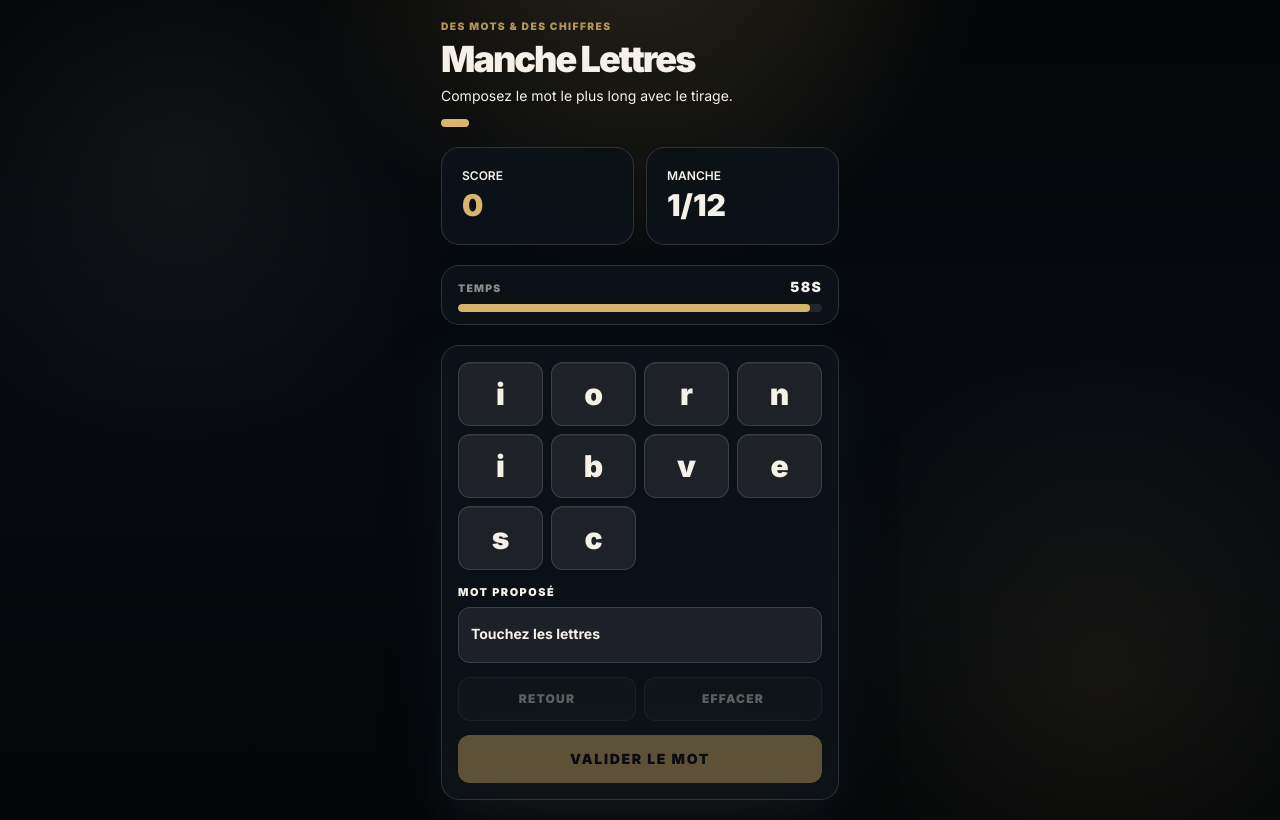
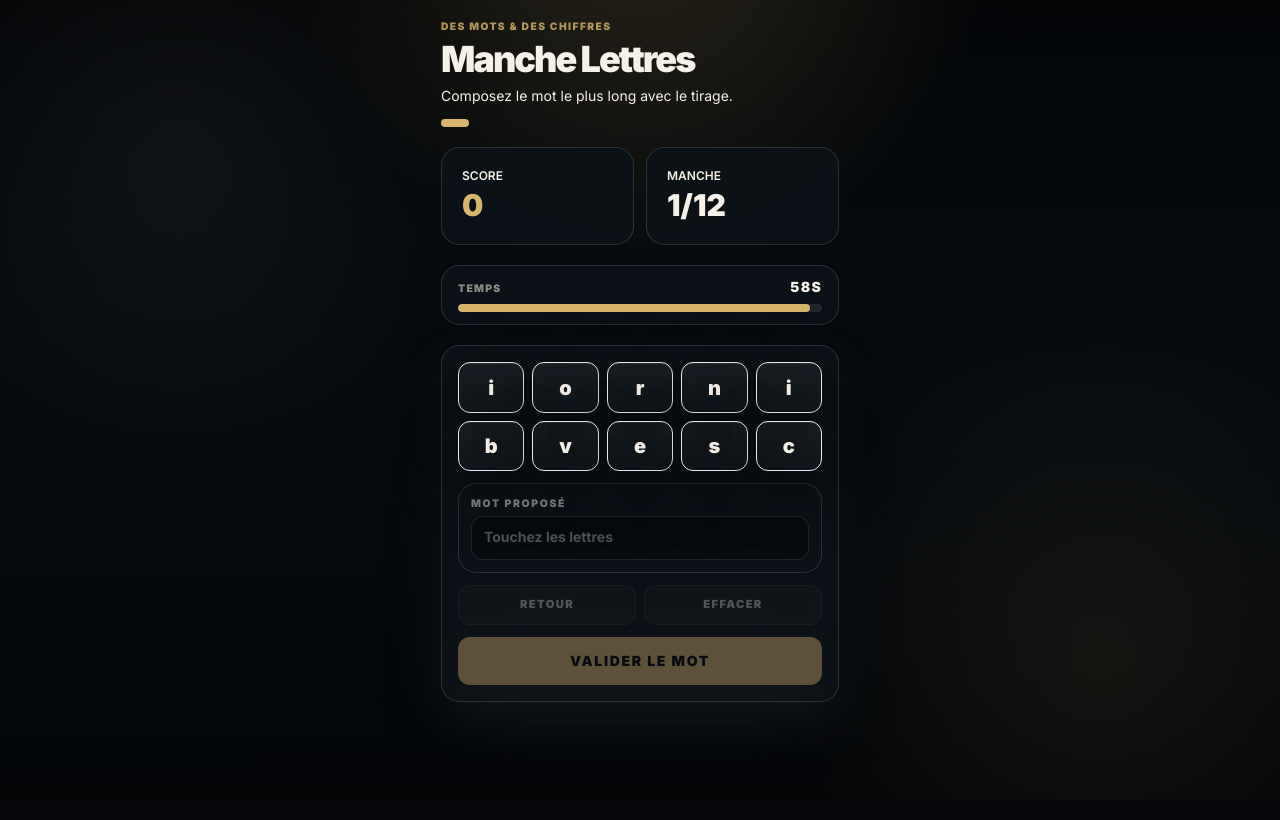
Before and after one commit to arnaudcrestey/des-mots-et-des-chiffres, a Next.js app: page / in a window 1280 px wide. Both pictures are taken after a click on the button "COMMENCER". Built offline with nearby package versions, Linux system fonts and the light colour scheme; a web font is replaced by a local one.

Commit message:
Update LettersRound.tsx

```diff
--- a/components/letters/LettersRound.tsx
+++ b/components/letters/LettersRound.tsx
@@ -49,13 +49,13 @@ export function LettersRound({ round, onSubmit }: LettersRoundProps) {
 
   return (
     <form
-      className="space-y-3.5"
+      className="space-y-3"
       onSubmit={(event) => {
         event.preventDefault();
         submitAnswer();
       }}
     >
-      <div className="grid grid-cols-4 gap-2">
+      <div className="grid grid-cols-5 gap-2">
         {round.letters.map((letter, index) => {
           const used = usedIndexes.includes(index);
 
@@ -63,12 +63,12 @@ export function LettersRound({ round, onSubmit }: LettersRoundProps) {
             <button
               aria-label={`Ajouter ${letter}`}
               className={[
-                "flex h-14 items-center justify-center rounded-xl border text-2xl font-black transition active:scale-[0.97]",
-                "focus:outline-none focus:ring-2 focus:ring-gold/60",
+                "flex h-[3.15rem] items-center justify-center rounded-xl border text-xl font-black transition active:scale-[0.97]",
+                "focus:outline-none focus:ring-2 focus:ring-gold/70",
                 used
-                  ? "border-line bg-ivory/[0.035] text-ivory/22"
-                  : "border-line bg-ivory/[0.08] text-ivory shadow-[inset_0_1px_0_rgba(255,255,255,0.06)]",
-                "sm:h-16 sm:text-3xl",
+                  ? "border-gold/15 bg-night/80 text-ivory/18 line-through opacity-35 shadow-inner"
+                  : "border-ivory/12 bg-premium-panel text-ivory shadow-premium",
+                resolved ? "cursor-not-allowed" : "",
               ].join(" ")}
               disabled={resolved || used}
               key={`${letter}-${index}`}
@@ -81,14 +81,14 @@ export function LettersRound({ round, onSubmit }: LettersRoundProps) {
         })}
       </div>
 
-      <div>
-        <div className="mb-1.5 text-[0.68rem] font-black uppercase tracking-[0.14em] text-ivory/48">
+      <div className="rounded-2xl border border-line bg-panel/80 p-3">
+        <div className="mb-1 text-[0.65rem] font-black uppercase tracking-[0.16em] text-ivory/45">
           Mot proposé
         </div>
 
-        <div className="flex min-h-12 w-full items-center rounded-xl border border-line bg-ivory/[0.075] px-3 text-2xl font-black uppercase tracking-wide text-ivory sm:min-h-14">
+        <div className="flex min-h-11 w-full items-center rounded-xl border border-ivory/10 bg-night/55 px-3 text-xl font-black uppercase tracking-[0.08em] text-ivory">
           {answer || (
-            <span className="text-sm font-bold normal-case tracking-normal text-ivory/32">
+            <span className="text-sm font-bold normal-case tracking-normal text-ivory/30">
               Touchez les lettres
             </span>
           )}
@@ -97,7 +97,7 @@ export function LettersRound({ round, onSubmit }: LettersRoundProps) {
 
       <div className="grid grid-cols-2 gap-2">
         <button
-          className="h-11 rounded-xl border border-line bg-ivory/[0.055] px-3 text-xs font-black uppercase tracking-[0.1em] text-ivory transition active:scale-[0.98] disabled:opacity-35"
+          className="h-10 rounded-xl border border-line bg-ivory/[0.055] text-[0.7rem] font-black uppercase tracking-[0.12em] text-ivory transition active:scale-[0.98] disabled:opacity-30"
           disabled={resolved || answer.length === 0}
           onClick={removeLastLetter}
           type="button"
@@ -106,7 +106,7 @@ export function LettersRound({ round, onSubmit }: LettersRoundProps) {
         </button>
 
         <button
-          className="h-11 rounded-xl border border-line bg-ivory/[0.055] px-3 text-xs font-black uppercase tracking-[0.1em] text-ivory transition active:scale-[0.98] disabled:opacity-35"
+          className="h-10 rounded-xl border border-line bg-ivory/[0.055] text-[0.7rem] font-black uppercase tracking-[0.12em] text-ivory transition active:scale-[0.98] disabled:opacity-30"
           disabled={resolved || answer.length === 0}
           onClick={clearAnswer}
           type="button"
```
